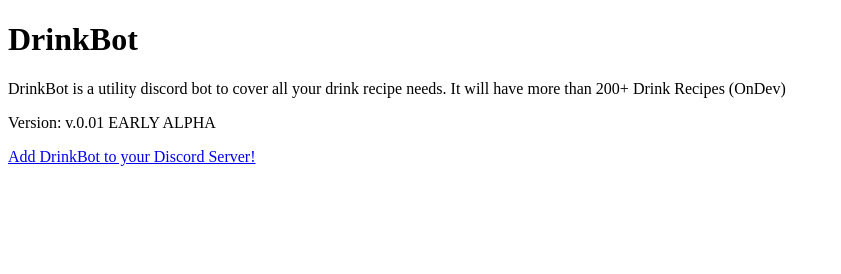
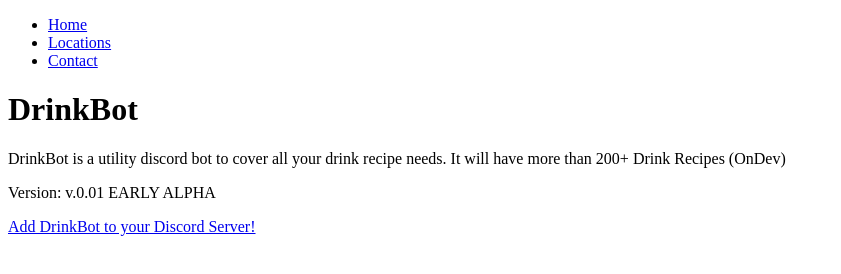
Before and after one commit to fyeXD/site, a plain HTML site: page index.html in a window 1280 px wide. Shown: the whole page, without its empty margins (0-841 px from the left). Drawn offline with Linux system fonts and the light colour scheme.

Commit message:
Update index.html

```diff
--- a/index.html
+++ b/index.html
@@ -4,6 +4,17 @@
 <title>DrinkBot - Site under construction</title>
 </head>
 <body>
+
+   <body>
+    <header>
+      <nav>
+        <ul>
+          <li><a href="index.html">Home</a></li>
+          <li><a href="pages/locations.html">Locations</a></li>
+          <li><a href="contact.html">Contact</a></li>
+            </ul>
+      </nav>
+    </header>
 
 <h1>DrinkBot</h1>
 <p>DrinkBot is a utility discord bot to cover all your drink recipe needs. It will have more than 200+ Drink Recipes (OnDev)</p>
```
